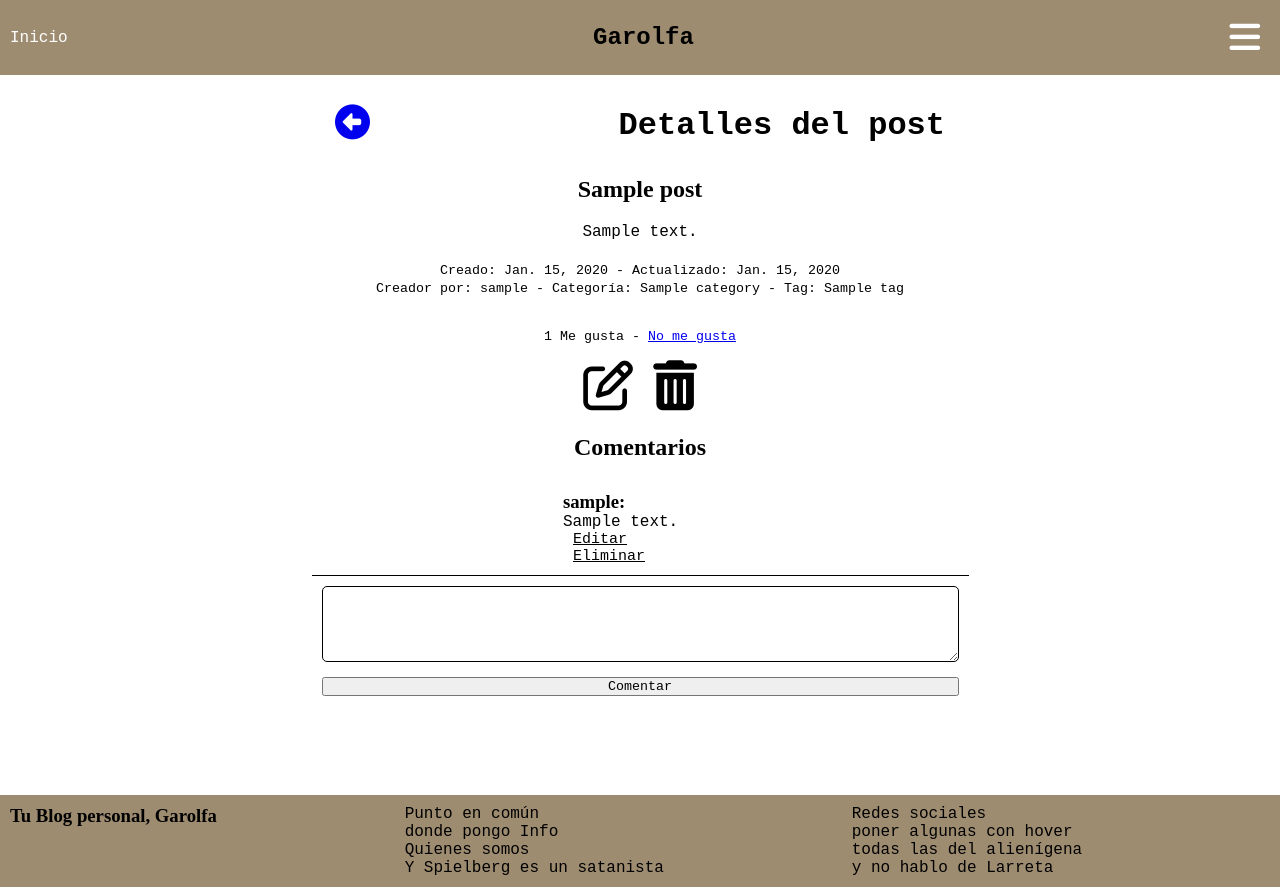
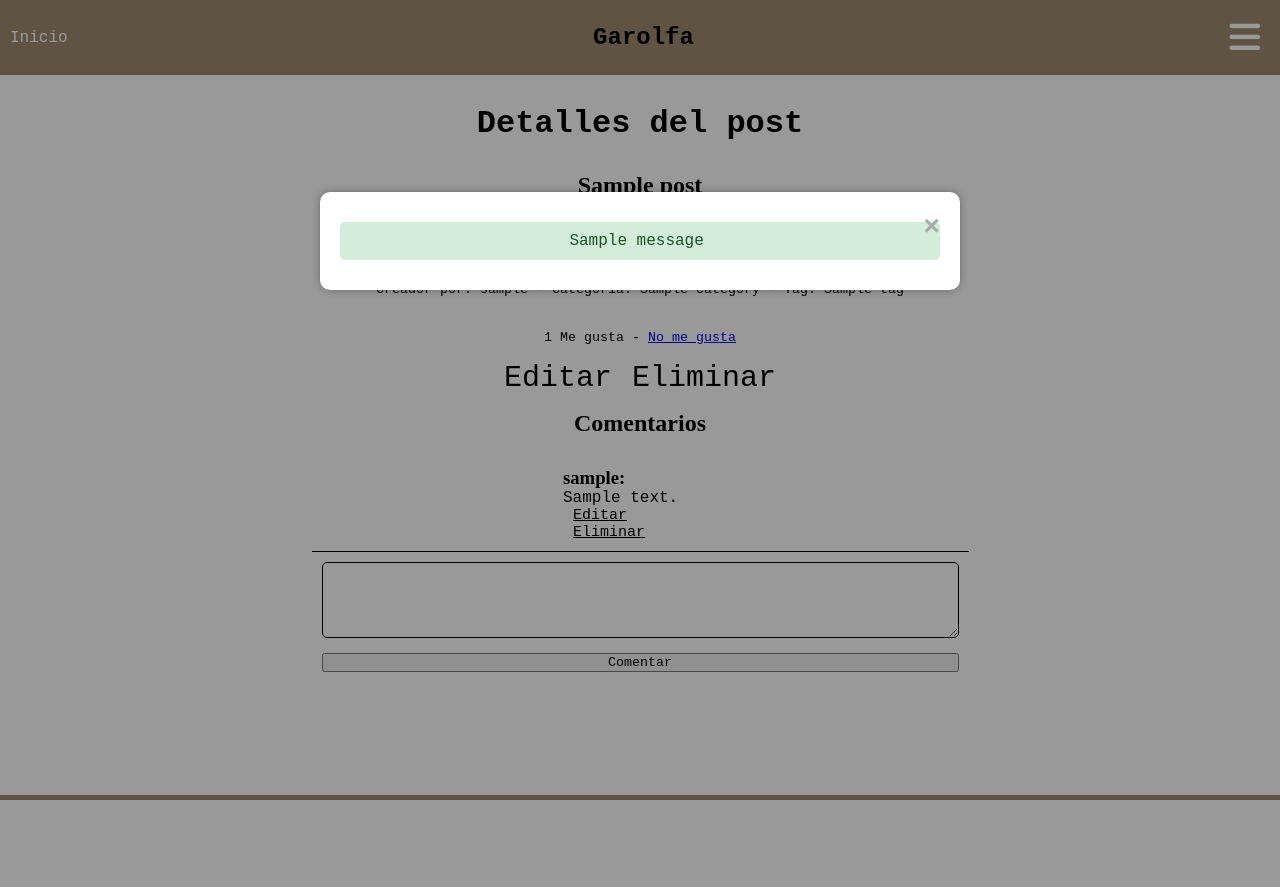
Before and after one commit to Naiitiry/django-blog, a Django app: page /post/view/1/ in a window 1280 px wide. After the commit the page ends 800 px from the top, so only its background shows below. Run offline with Django 5.2, Linux system fonts and the light colour scheme; a user stored in the database is signed in; tables that the repository leaves empty hold one stand-in row (values such as "Sample post"); one stand-in notice (Sample message) is shown; some libraries are stand-ins or nearby versions.

Commit message:
upgrades

```diff
--- a/blog/post/views.py
+++ b/blog/post/views.py
@@ -14,6 +14,7 @@
     search_query = request.GET.get('search', '')
     posts = (Post.objects.filter(is_deleted=False, title__contains=search_query)
             .annotate(comment_count=Count('comments'))
+            .order_by('-id') #Ordenar de mayor a menor
             )
     paginator = Paginator(posts, 6)
     page_number = request.GET.get('page')
@@ -115,6 +116,7 @@
     comment = get_object_or_404(Comment, id=id)
 
     if request.user != comment.user:
+        messages.error(request,'No tienes los permisos para modificar este comentario.')
         return redirect('post_view',id=comment.post.id)
 
     if request.method == 'POST':
@@ -152,4 +154,4 @@
     else:
         post.likes.add(request.user)
 
-    return redirect('post_index')
+    return redirect('post_index', id=post.id)
--- a/blog/static/css/style.css
+++ b/blog/static/css/style.css
@@ -222,12 +206,13 @@
     white-space: normal;
     width: 100%;
     max-width: 100%;
+    font-size: 20px;
 }
 .detail-icon a{
     list-style: none;
     text-decoration: none;
     color: #000;
-    font-size: 50px;
+    font-size: 30px;
 }
 .detail-icon-edit:hover{
     color: rgb(117, 167, 42);
@@ -239,11 +224,10 @@
     font-size: 35px;
 }
 .header-content-post{
-    display: flex;
-    flex-direction: row;
-    justify-content: space-between;
+    display:flex;
+    flex-direction: column;
     align-items: center;
-    width: 50%;
+    justify-content: center;
 }
 
 input, select, textarea {
@@ -328,7 +312,7 @@
     flex-direction: column;
     align-items:flex-start;
     justify-content: center;
-    width: 80%;
+    width: 90%;
     margin: 15px 0 0 0;
     .comments-list-comment{
         display: flex;
@@ -393,3 +377,52 @@
     padding: 10px;
     background-color: var(--color-secondary);
 }
+
+/* Estilos del modal */
+.modal {
+    display: none; /* Oculto por defecto */
+    position: fixed;
+    z-index: 1000;
+    left: 0;
+    top: 0;
+    width: 100%;
+    height: 100%;
+    background-color: rgba(0, 0, 0, 0.4);
+}
+
+/* Contenedor del modal */
+.modal-content {
+    background-color: white;
+    margin: 15% auto;
+    padding: 20px;
+    border-radius: 10px;
+    width: 50%;
+    text-align: center;
+    box-shadow: 0px 0px 10px rgba(0, 0, 0, 0.3);
+}
+
+/* Botón para cerrar */
+.close {
+    color: #aaa;
+    float: right;
+    font-size: 28px;
+    font-weight: bold;
+    cursor: pointer;
+}
+
+.close:hover {
+    color: black;
+}
+
+/* Estilos para los mensajes */
+.alert {
+    padding: 10px;
+    margin: 10px 0;
+    border-radius: 5px;
+}
+
+/* Colores según el tipo de mensaje */
+.alert-danger { background-color: #f8d7da; color: #721c24; }
+.alert-success { background-color: #d4edda; color: #155724; }
+.alert-warning { background-color: #fff3cd; color: #856404; }
+.alert-info { background-color: #cce5ff; color: #004085; }
--- a/blog/templates/layout/base.html
+++ b/blog/templates/layout/base.html
@@ -15,6 +15,7 @@
     <main>
         {% block 'content' %}
         {% endblock %}
+        {% include 'layout/partials/modal.html' %}
     </main>
         {% include 'layout/partials/footer.html' %}
     <script src="https://kit.fontawesome.com/bf1e8130c0.js" crossorigin="anonymous"></script>
@@ -38,6 +39,22 @@
         }
         });
     });
+    $(document).ready(function() {
+        $("#toggleMenu").click(function() {
+            $("#menu").toggleClass("show");
+        });
+
+        $("#closeMenu").click(function() {
+            $("#menu").removeClass("show");
+        });
+
+        // Cerrar el menú si se hace clic fuera
+        $(document).click(function(event) {
+            if (!$(event.target).closest("#menu, #toggleMenu").length) {
+                $("#menu").removeClass("show");
+            }
+        });
+    });
     </script>
 
 </body>
--- a/blog/templates/layout/partials/menu.html
+++ b/blog/templates/layout/partials/menu.html
@@ -1,19 +1,19 @@
 <nav>
     <div class="nav-links">
-        <a href="#">Inicio</a>
+        <a href="{% url 'post_index' %}">Inicio</a>
     </div>
     <div>
         <h1>Garolfa</h1>
     </div>
-    <button class="user-icon" popovertarget="mypopover">
+    <button class="user-icon" id="toggleMenu">
         <i class="fa-solid fa-bars"></i>
     </button>
-    <div id="mypopover" popover="auto">
-        <div class="mypopover-elements">
+    <div id="menu" class="menu hidden">
+        <div class="menu-elements">
             <h3>Menú</h3>
             <a href="{% url 'user_profile' %}">Perfil</a>
             <a href="{% url 'logout' %}">Desconectar</a>
-            <button popovertarget="mypopover" aria-label="Cerrar menú">
+            <button id="closeMenu">
                 Cerrar menú
             </button>
         </div>
--- /dev/null
+++ b/blog/templates/layout/partials/modal.html
@@ -0,0 +1,16 @@
+<!-- Modal Personalizado -->
+<div id="messageModal" class="modal">
+    <div class="modal-content">
+        <span class="close">&times;</span>
+        <div id="modal-body">
+            {% for message in messages %}
+                <div class="alert {% if message.tags == 'error' %}alert-danger
+                                {% elif message.tags == 'success' %}alert-success
+                                {% elif message.tags == 'warning' %}alert-warning
+                                {% else %}alert-info{% endif %}">
+                    {{ message }}
+                </div>
+            {% endfor %}
+        </div>
+    </div>
+</div>
--- a/blog/templates/post/detail.html
+++ b/blog/templates/post/detail.html
@@ -2,11 +2,6 @@
 
 {% block 'content' %}
     <div class="header-content-post">
-        <div class="return_post_index">
-            <a href="{% url 'post_index' %}">
-                <i class="fa-solid fa-circle-left"></i>
-            </a>
-        </div>
         <h1>Detalles del post</h1>
     </div>
     <div class="detail">
@@ -40,10 +35,10 @@
         </small>
 
     </div>
-    <span class="detail-icon">
-        <a href="{% url 'post_edit' id=post.id %}" class="detail-icon-edit"><i class="fa-regular fa-pen-to-square"></i></a>
-        <a href="{% url 'post_delete' id=post.id %}" class="detail-icon-trash"><i class="fa-solid fa-trash-can"></i></a>
-    </span>
+    <small class="detail-icon">
+        <a href="{% url 'post_edit' id=post.id %}" class="detail-icon-edit">Editar</a>
+        <a href="{% url 'post_delete' id=post.id %}" class="detail-icon-trash">Eliminar</a>
+    </small>
 
     <div class="comments">
         <h2>Comentarios</h2>
@@ -62,10 +57,12 @@
                             <a href="#comment-{{ comment.id }}">Cancelar</a>
                         </div>
                     </form>
-                    <small class="text-muted">
-                        <a href="#edit-form-{{ comment.id }}" >Editar</a>
-                        <a href="{% url 'delete_comment' comment.id %}" >Eliminar</a>
-                    </small>
+                    {% if request.user == comment.user %}
+                        <small class="text-muted">
+                            <a href="#edit-form-{{ comment.id }}" >Editar</a>
+                            <a href="{% url 'delete_comment' comment.id %}" >Eliminar</a>
+                        </small>
+                    {% endif %}
                 </li>
                 {% empty %}
                 <li>No hay comentarios aún.</li>
--- a/blog/templates/post/post_index.html
+++ b/blog/templates/post/post_index.html
@@ -1,9 +1,6 @@
 {% extends 'layout/base.html' %}
 
 {% block 'content' %}
-    {% for message in messages %}
-        <p>{{ message }}</p>
-    {% endfor %}
     <h1>Publicaciones</h1>
     {% include 'post/partials/search.html' %}
     <div class="view-create">
```
Also changed, not shown: other parts of blog/static/css/style.css (+11 -27 lines), blog/templates/post/create.html (+0 -8 lines).
